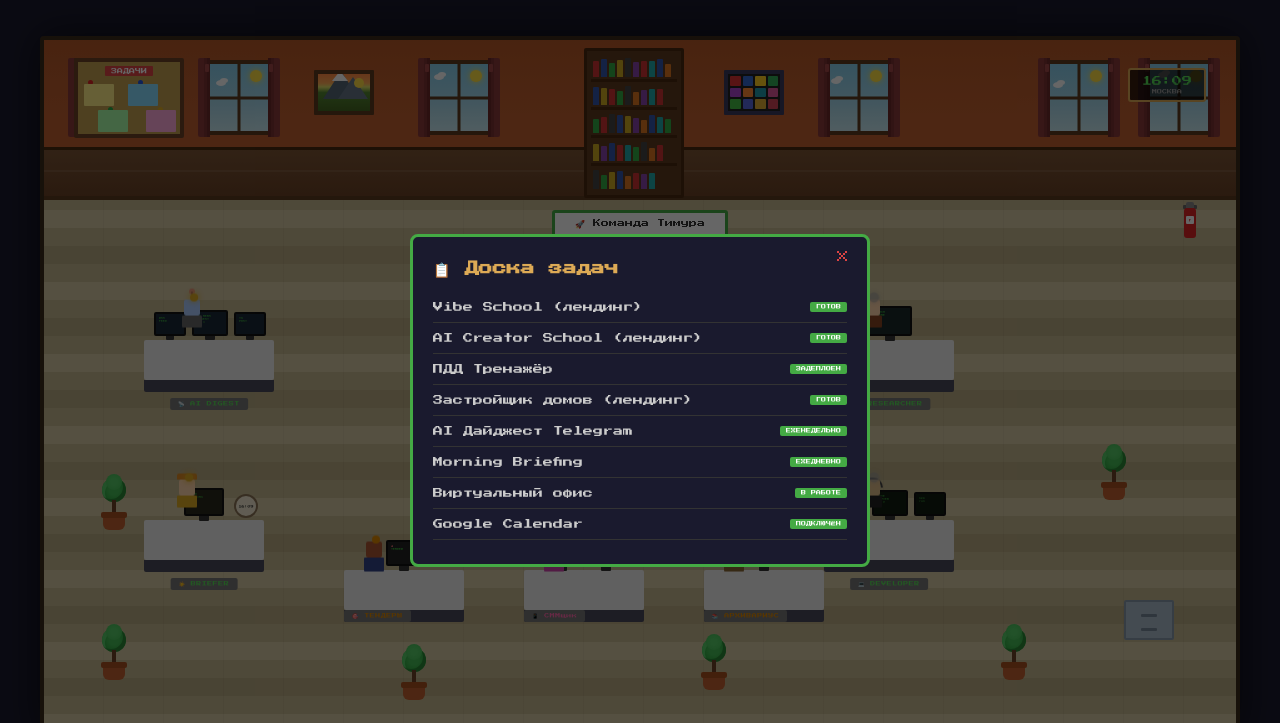
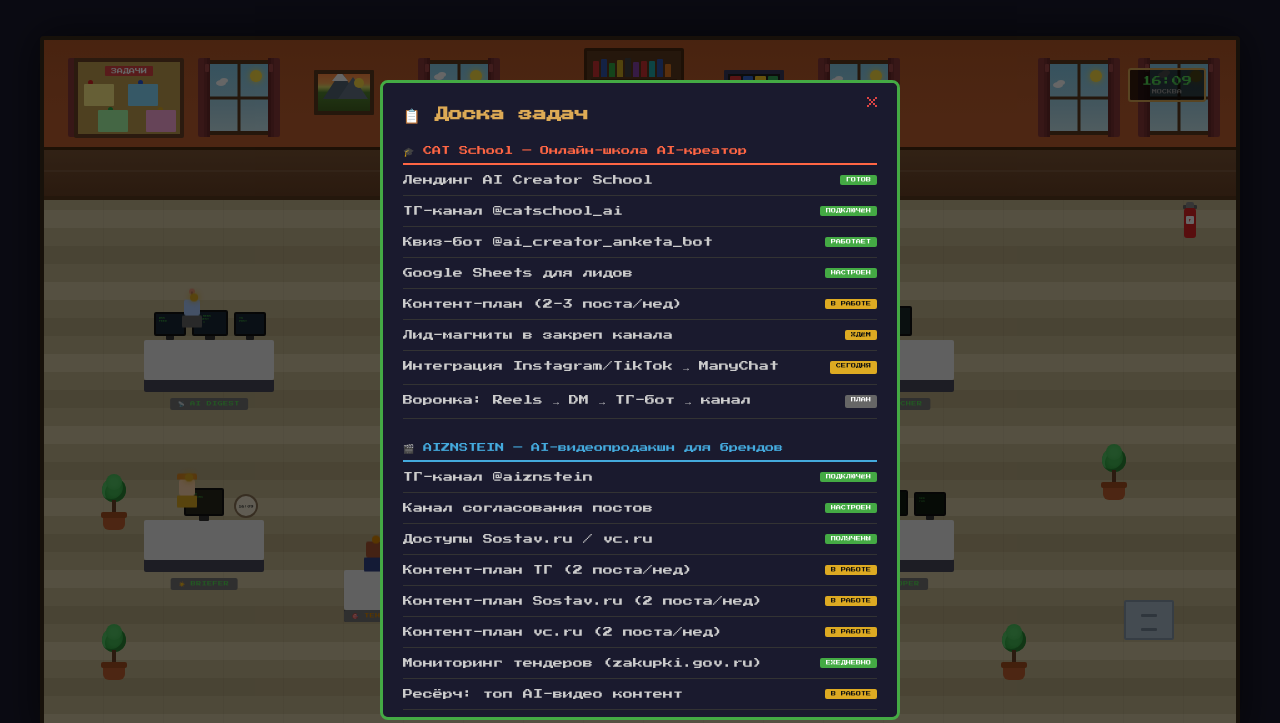
Before and after one commit to timur1994magaz-code/virtual-office, a plain HTML site: page index.html in a window 1280 px wide. Both pictures are taken after a click on the element 129 px from the left and 98 px from the top of the page. Shown: the top 723 px of the page. Drawn offline with Linux system fonts and the light colour scheme.

Commit message:
Доска задач: 4 блока — CAT School, AIZNSTEIN, Феникс, Остальное

```diff
--- a/index.html
+++ b/index.html
@@ -286,7 +286,7 @@ body{font-family:'Press Start 2P',monospace;background:#1a1a2e;display:flex;flex
 .modal .tasks div{padding:6px 0;border-bottom:1px solid #333}
 
 /* Доска задач модалка */
-.board-modal{max-width:460px}
+.board-modal{max-width:520px;max-height:80vh;overflow-y:auto}
 .board-modal h3{color:#DDAA55;font-size:14px}
 .board-modal .project{font-size:10px;padding:10px 0;border-bottom:1px solid #333;display:flex;justify-content:space-between}
 .board-modal .project .pstatus{font-size:5px;padding:2px 6px;border-radius:2px}
@@ -673,15 +673,57 @@ const agents = {
   }
 };
 
-const projects = [
+const boardSections = [
+  {
+    title: '🎓 CAT School — Онлайн-школа AI-креатор',
+    color: '#FF6644',
+    tasks: [
+      { name: 'Лендинг AI Creator School', status: 'active', label: 'ГОТОВ' },
+      { name: 'ТГ-канал @catschool_ai', status: 'active', label: 'ПОДКЛЮЧЁН' },
+      { name: 'Квиз-бот @ai_creator_anketa_bot', status: 'active', label: 'РАБОТАЕТ' },
+      { name: 'Google Sheets для лидов', status: 'active', label: 'НАСТРОЕН' },
+      { name: 'Контент-план (2-3 поста/нед)', status: 'planned', label: 'В РАБОТЕ' },
+      { name: 'Лид-магниты в закреп канала', status: 'planned', label: 'ЖДЁМ' },
+      { name: 'Интеграция Instagram/TikTok → ManyChat', status: 'planned', label: 'СЕГОДНЯ' },
+      { name: 'Воронка: Reels → DM → ТГ-бот → канал', status: 'idea', label: 'ПЛАН' }
+    ]
+  },
+  {
+    title: '🎬 AIZNSTEIN — AI-видеопродакшн для брендов',
+    color: '#44AADD',
+    tasks: [
+      { name: 'ТГ-канал @aiznstein', status: 'active', label: 'ПОДКЛЮЧЁН' },
+      { name: 'Канал согласования постов', status: 'active', label: 'НАСТРОЕН' },
+      { name: 'Доступы Sostav.ru / vc.ru', status: 'active', label: 'ПОЛУЧЕНЫ' },
+      { name: 'Контент-план ТГ (2 поста/нед)', status: 'planned', label: 'В РАБОТЕ' },
+      { name: 'Контент-план Sostav.ru (2 поста/нед)', status: 'planned', label: 'В РАБОТЕ' },
+      { name: 'Контент-план vc.ru (2 поста/нед)', status: 'planned', label: 'В РАБОТЕ' },
+      { name: 'Мониторинг тендеров (zakupki.gov.ru)', status: 'active', label: 'ЕЖЕДНЕВНО' },
+      { name: 'Ресёрч: топ AI-видео контент', status: 'planned', label: 'В РАБОТЕ' }
+    ]
+  },
+  {
+    title: '🔥 Феникс — Phygital мультимедиа дизайн',
+    color: '#FF8800',
+    tasks: [
+      { name: 'Инсталляции, свет, контент для брендов', status: 'idea', label: 'ЗАПУСК' },
+      { name: 'Мероприятия / корпоративы / фестивали', status: 'idea', label: 'ПЛАН' },
+      { name: 'Phygital-решения для брендов', status: 'idea', label: 'ПЛАН' }
+    ]
+  },
+  {
+    title: '📦 Остальное',
+    color: '#999',
+    tasks: [
+      { name: 'ПДД Тренажёр', status: 'active', label: 'ЗАДЕПЛОЕН' },
       { name: 'Vibe School (лендинг)', status: 'active', label: 'ГОТОВ' },
-  { name: 'AI Creator School (лендинг)', status: 'active', label: 'ГОТОВ' },
-  { name: 'ПДД Тренажёр', status: 'active', label: 'ЗАДЕПЛОЕН' },
       { name: 'Застройщик домов (лендинг)', status: 'active', label: 'ГОТОВ' },
       { name: 'AI Дайджест Telegram', status: 'active', label: 'ЕЖЕНЕДЕЛЬНО' },
       { name: 'Morning Briefing', status: 'active', label: 'ЕЖЕДНЕВНО' },
-  { name: 'Виртуальный офис', status: 'active', label: 'В РАБОТЕ' },
+      { name: 'Виртуальный офис', status: 'active', label: 'ОБНОВЛЁН' },
       { name: 'Google Calendar', status: 'active', label: 'ПОДКЛЮЧЁН' }
+    ]
+  }
 ];
 
 function showAgent(id) {
@@ -697,8 +739,13 @@ function showAgent(id) {
 
 function showBoard() {
   const content = document.getElementById('board-content');
-  content.innerHTML = projects.map(p =>
+  content.innerHTML = boardSections.map(s =>
+    '<div style="margin-bottom:16px">' +
+    '<div style="font-size:9px;color:' + s.color + ';padding:8px 0 6px;border-bottom:2px solid ' + s.color + '">' + s.title + '</div>' +
+    s.tasks.map(p =>
       '<div class="project"><span>' + p.name + '</span><span class="pstatus ' + p.status + '">' + p.label + '</span></div>'
+    ).join('') +
+    '</div>'
   ).join('');
   document.getElementById('board-modal').classList.add('active');
 }
```
Lines whose indentation alone changed are shown as unchanged.
